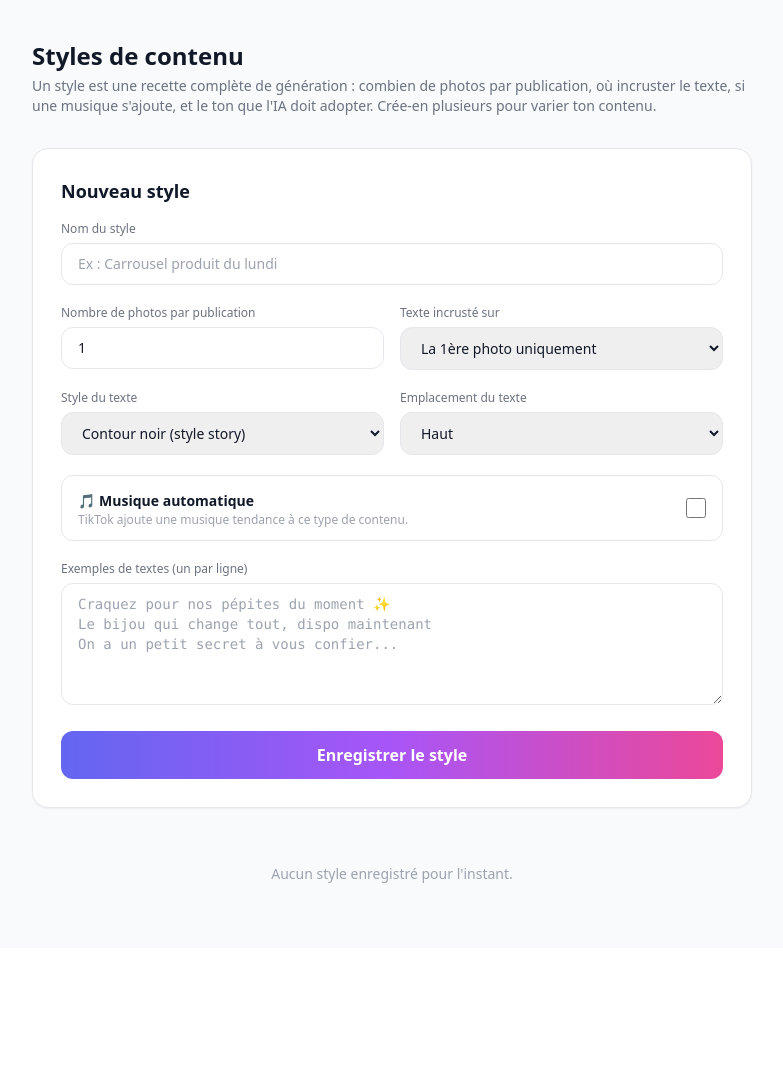
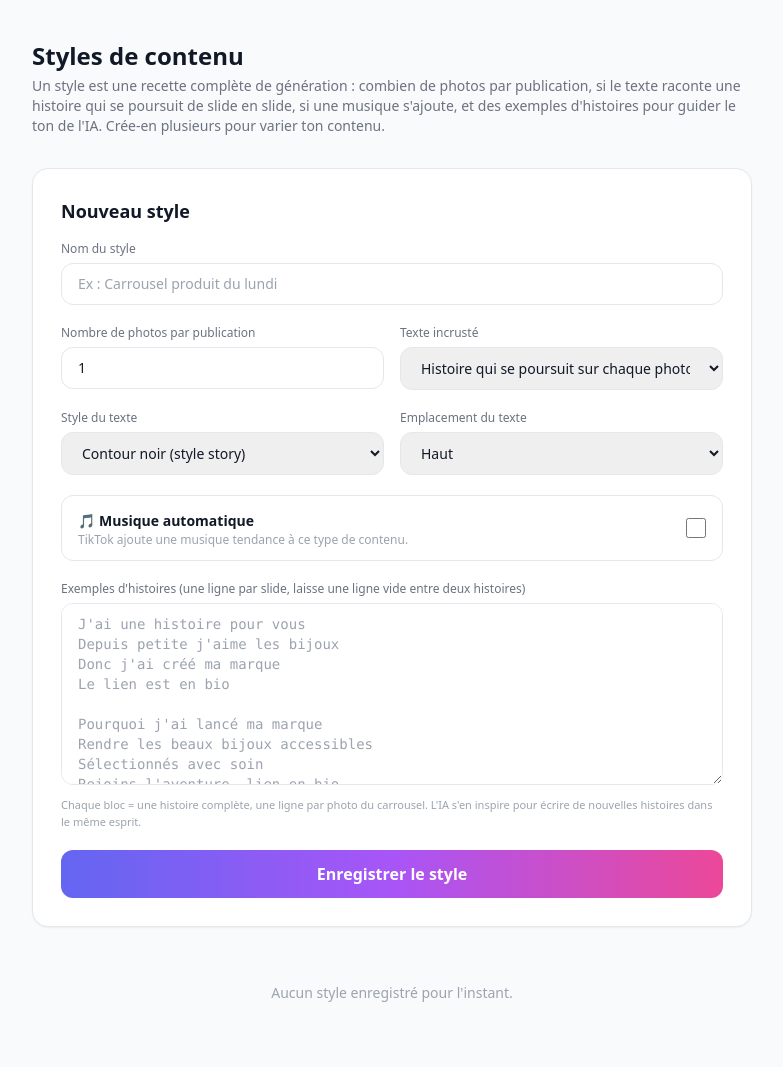
Before and after one commit to arthurgrange61/contentai-studio-backend, a FastAPI app: template templates/styles.html in a window 1280 px wide. Shown: the part 65-1132 px from the top of the page, without its empty margins (248-1031 px from the left). Before the commit the page ends 948 px from the top, so only its background shows below. Run offline with FastAPI, Linux system fonts and the light colour scheme; the template is opened without the code that fills it, so the values that code supplies are empty; parts of the project's set-up code (start-up, migrations or seed data) failed here and were passed over; some libraries are stand-ins or nearby versions.

Commit message:
Passe à un vrai storytelling multi-slides (une ligne différente par photo)
Avant : un seul texte incrusté, appliqué tel quel sur une/toutes les photos
du carrousel. Maintenant : l'IA écrit une histoire complète qui se poursuit
de slide en slide (accroche → suite → CTA), chaque photo recevant sa propre
ligne — porté depuis la logique STORIES de ~/bijoux-tiktok/make_carousel_3.py.

- Les exemples de style peuvent désormais être des histoires complètes
  (plusieurs lignes, une par slide), saisies dans le formulaire avec une
  ligne vide entre deux histoires
- Rétrocompatible avec les anciens styles (exemples à une seule ligne)
- L'aperçu ("Voir un exemple") affiche la ligne d'histoire sous chaque photo
- overlay_position simplifié à deux choix : histoire sur toutes les photos,
  ou aucun texte (légende seule) — "1ère/dernière photo" n'avait plus de
  sens dans une logique de récit continu

```diff
--- a/main.py
+++ b/main.py
@@ -80,6 +80,9 @@ async def lifespan(app: FastAPI):
 app = FastAPI(title="ContentAI Studio — Zernio integration", lifespan=lifespan)
 app.mount("/static", StaticFiles(directory=os.path.join(BASE_DIR, "static")), name="static")
 templates = Jinja2Templates(directory=os.path.join(BASE_DIR, "templates"))
+templates.env.filters["stories_to_text"] = lambda stories: "\n\n".join(
+    "\n".join(story) for story in (stories or [])
+)
 
 SESSION_SECRET = os.environ.get("SESSION_SECRET", "dev-secret-change-me")
 signer = URLSafeSerializer(SESSION_SECRET, salt="contentai-studio-session")
@@ -153,6 +156,20 @@ async def home(request: Request):
 
 
 EMAIL_RE = re.compile(r"^[^@\s]+@[^@\s]+\.[^@\s]+$")
+
+
+def _parse_example_stories(raw: str) -> list[list[str]]:
+    """
+    Le champ "Exemples" contient des histoires (une ligne par slide), les
+    histoires étant séparées par une ligne vide. Renvoie une liste d'histoires,
+    chacune étant la liste de ses lignes.
+    """
+    stories = []
+    for block in raw.replace("\r\n", "\n").split("\n\n"):
+        lines = [line.strip() for line in block.splitlines() if line.strip()]
+        if lines:
+            stories.append(lines)
+    return stories
 
 
 @app.post("/signup", response_class=HTMLResponse)
@@ -341,7 +358,7 @@ async def styles_create(
     if not user_id:
         return RedirectResponse("/", status_code=303)
 
-    example_texts = [line.strip() for line in examples.splitlines() if line.strip()]
+    example_texts = _parse_example_stories(examples)
     photo_count = max(1, min(10, photo_count))
 
     async with db.get_session() as session:
@@ -376,7 +393,7 @@ async def styles_edit(
     if not user_id:
         return RedirectResponse("/", status_code=303)
 
-    example_texts = [line.strip() for line in examples.splitlines() if line.strip()]
+    example_texts = _parse_example_stories(examples)
     photo_count = max(1, min(10, photo_count))
 
     async with db.get_session() as session:
@@ -415,26 +432,20 @@ async def styles_preview(style_id: str, request: Request):
         random.shuffle(pool)
         chosen = [pool[i % len(pool)] for i in range(style.photo_count)]
 
+        no_text = style.overlay_position == "none"
         ai_result = await ai_writer.generate_content_piece(
             business_name=user.business_name,
             example_texts=style.example_texts or [],
             piece_index=0,
             total_pieces=1,
+            num_slides=len(chosen),
         )
-
-        n = len(chosen)
-        overlay_indexes = {
-            "none": set(),
-            "first": {0},
-            "last": {n - 1},
-            "all": set(range(n)),
-        }.get(style.overlay_position, {0})
 
         carousel_images = []
         async with httpx.AsyncClient(timeout=30) as client:
             for i, photo in enumerate(chosen):
                 photo_bytes = (await client.get(photo.url)).content
-                text = ai_result["overlay_text"] if i in overlay_indexes else ""
+                text = "" if no_text else ai_result["story_lines"][i]
                 composed = imaging.overlay_text_on_image(
                     photo_bytes, text, style=style.text_style, position=style.text_placement
                 )
@@ -447,6 +458,7 @@ async def styles_preview(style_id: str, request: Request):
                 "business_name": user.business_name,
                 "style": style,
                 "carousel_images": carousel_images,
+                "story_lines": [] if no_text else ai_result["story_lines"],
                 "caption": ai_result["caption"],
             },
         )
@@ -656,35 +668,30 @@ async def _run_batch(user_id: str, content_ids: list[str]):
                 # TikTok utilise la légende comme titre du carrousel photo, plafonné
                 # à 90 caractères — les autres plateformes sont bien plus larges.
                 has_tiktok = any(a.get("platform") == "tiktok" for a in selected_accounts)
+                n = len(item.photo_urls)
+                no_text = overlay_position == "none"
                 ai_result = await ai_writer.generate_content_piece(
                     business_name=user.business_name,
                     example_texts=style_examples,
                     piece_index=idx,
                     total_pieces=total,
+                    num_slides=n,
                     max_caption_length=90 if has_tiktok else 220,
                 )
-
-                n = len(item.photo_urls)
-                overlay_indexes = {
-                    "none": set(),
-                    "first": {0},
-                    "last": {n - 1},
-                    "all": set(range(n)),
-                }.get(overlay_position, {0})
 
                 composed_urls = []
                 async with httpx.AsyncClient(timeout=30) as client:
                     for i, photo_url in enumerate(item.photo_urls):
-                        if i in overlay_indexes:
-                            photo_bytes = (await client.get(photo_url)).content
-                            composed = imaging.overlay_text_on_image(
-                                photo_bytes, ai_result["overlay_text"], style=text_style, position=text_placement
-                            )
-                            composed_urls.append(
-                                await zernio.upload_media(f"generated_{content_id}_{i}.jpg", "image/jpeg", composed)
-                            )
-                        else:
+                        if no_text:
                             composed_urls.append(photo_url)
+                            continue
+                        photo_bytes = (await client.get(photo_url)).content
+                        composed = imaging.overlay_text_on_image(
+                            photo_bytes, ai_result["story_lines"][i], style=text_style, position=text_placement
+                        )
+                        composed_urls.append(
+                            await zernio.upload_media(f"generated_{content_id}_{i}.jpg", "image/jpeg", composed)
+                        )
 
                 # +5 min de marge côté Zernio pour éviter les bugs de publication trop
                 # proche de "maintenant" (l'heure affichée au client reste inchangée,
@@ -703,7 +710,7 @@ async def _run_batch(user_id: str, content_ids: list[str]):
                     auto_add_music=music_enabled,
                 )
 
-                item.overlay_text = ai_result["overlay_text"]
+                item.overlay_text = " / ".join(ai_result["story_lines"])
                 item.caption = ai_result["caption"]
                 item.composed_urls = composed_urls
                 if result.get("error"):
--- a/templates/style_preview.html
+++ b/templates/style_preview.html
@@ -26,7 +26,9 @@
         {% for image in carousel_images %}
         <div class="rounded-xl overflow-hidden border border-gray-200">
           <img src="{{ image }}" class="w-full aspect-[9/16] object-cover"/>
-          <p class="text-[10px] text-gray-400 text-center py-1">Photo {{ loop.index }}</p>
+          <p class="text-[10px] text-gray-500 text-center py-1 px-1">
+            {% if story_lines and loop.index0 < story_lines|length %}« {{ story_lines[loop.index0] }} »{% else %}Photo {{ loop.index }}{% endif %}
+          </p>
         </div>
         {% endfor %}
       </div>
--- a/templates/styles.html
+++ b/templates/styles.html
@@ -17,8 +17,9 @@
     <h1 class="text-2xl font-bold mb-1">Styles de contenu</h1>
     <p class="text-sm text-gray-500 mb-8">
       Un style est une recette complète de génération : combien de photos par publication,
-      où incruster le texte, si une musique s'ajoute, et le ton que l'IA doit adopter.
-      Crée-en plusieurs pour varier ton contenu.
+      si le texte raconte une histoire qui se poursuit de slide en slide, si une musique
+      s'ajoute, et des exemples d'histoires pour guider le ton de l'IA. Crée-en plusieurs
+      pour varier ton contenu.
     </p>
 
     <div class="bg-white border border-gray-200 rounded-2xl shadow-sm p-7 mb-8">
@@ -37,12 +38,10 @@
               class="w-full border border-gray-200 rounded-xl px-4 py-2.5 text-sm focus:border-indigo-500 outline-none"/>
           </div>
           <div>
-            <label class="block text-xs font-medium text-gray-500 mb-1.5">Texte incrusté sur</label>
+            <label class="block text-xs font-medium text-gray-500 mb-1.5">Texte incrusté</label>
             <select name="overlay_position" class="w-full border border-gray-200 rounded-xl px-4 py-2.5 text-sm focus:border-indigo-500 outline-none">
-              <option value="first" selected>La 1ère photo uniquement</option>
-              <option value="last">La dernière photo uniquement</option>
-              <option value="all">Toutes les photos</option>
-              <option value="none">Aucune (légende seule)</option>
+              <option value="all" selected>Histoire qui se poursuit sur chaque photo</option>
+              <option value="none">Aucun texte (légende seule)</option>
             </select>
           </div>
         </div>
@@ -75,9 +74,10 @@
         </label>
 
         <div>
-          <label class="block text-xs font-medium text-gray-500 mb-1.5">Exemples de textes (un par ligne)</label>
-          <textarea name="examples" rows="5" placeholder="Craquez pour nos pépites du moment ✨&#10;Le bijou qui change tout, dispo maintenant&#10;On a un petit secret à vous confier..."
+          <label class="block text-xs font-medium text-gray-500 mb-1.5">Exemples d'histoires (une ligne par slide, laisse une ligne vide entre deux histoires)</label>
+          <textarea name="examples" rows="8" placeholder="J'ai une histoire pour vous&#10;Depuis petite j'aime les bijoux&#10;Donc j'ai créé ma marque&#10;Le lien est en bio&#10;&#10;Pourquoi j'ai lancé ma marque&#10;Rendre les beaux bijoux accessibles&#10;Sélectionnés avec soin&#10;Rejoins l'aventure, lien en bio"
             class="w-full border border-gray-200 rounded-xl px-4 py-2.5 text-sm font-mono focus:border-indigo-500 focus:ring-2 focus:ring-indigo-100 outline-none"></textarea>
+          <p class="text-[11px] text-gray-400 mt-1.5">Chaque bloc = une histoire complète, une ligne par photo du carrousel. L'IA s'en inspire pour écrire de nouvelles histoires dans le même esprit.</p>
         </div>
 
         <button type="submit" class="w-full grad-bg text-white font-semibold rounded-xl py-3">Enregistrer le style</button>
@@ -91,7 +91,7 @@
         <div class="flex items-center justify-between mb-2">
           <h3 class="font-semibold">{{ style.name }}</h3>
           <div class="flex items-center gap-3">
-            <a href="/styles/{{ style.id }}/preview" class="text-xs text-indigo-600 hover:underline font-medium">Voir 3 exemples</a>
+            <a href="/styles/{{ style.id }}/preview" class="text-xs text-indigo-600 hover:underline font-medium">Voir un exemple</a>
             <button type="button" onclick="toggleEdit('edit-{{ style.id }}')" class="text-xs text-gray-500 hover:text-gray-900 font-medium">Modifier</button>
             <form method="post" action="/styles/delete/{{ style.id }}">
               <button type="submit" class="text-xs text-gray-400 hover:text-red-600">Supprimer</button>
@@ -103,7 +103,7 @@
             {{ style.photo_count }} photo{{ 's' if style.photo_count > 1 else '' }}
           </span>
           <span class="text-xs bg-gray-100 text-gray-600 rounded-full px-2.5 py-1">
-            Texte : {{ {'first':'1ère photo','last':'dernière photo','all':'toutes les photos','none':'aucune'}[style.overlay_position] }}
+            Texte : {{ {'first':'histoire','last':'histoire','all':'histoire','none':'aucun'}[style.overlay_position] }}
           </span>
           {% if style.overlay_position != 'none' %}
           <span class="text-xs bg-gray-100 text-gray-600 rounded-full px-2.5 py-1">
@@ -115,9 +115,11 @@
           {% endif %}
         </div>
         {% if style.example_texts %}
-        <ul class="text-xs text-gray-500 space-y-1">
-          {% for ex in style.example_texts %}<li>« {{ ex }} »</li>{% endfor %}
-        </ul>
+        <div class="space-y-2">
+          {% for story in style.example_texts %}
+          <p class="text-xs text-gray-500">« {{ story|join(' → ') }} »</p>
+          {% endfor %}
+        </div>
         {% else %}
         <p class="text-xs text-gray-400">Aucun exemple — l'IA improvisera un ton vendeur par défaut.</p>
         {% endif %}
@@ -136,12 +138,10 @@
                   class="w-full border border-gray-200 rounded-xl px-4 py-2.5 text-sm focus:border-indigo-500 outline-none"/>
               </div>
               <div>
-                <label class="block text-xs font-medium text-gray-500 mb-1.5">Texte incrusté sur</label>
+                <label class="block text-xs font-medium text-gray-500 mb-1.5">Texte incrusté</label>
                 <select name="overlay_position" class="w-full border border-gray-200 rounded-xl px-4 py-2.5 text-sm focus:border-indigo-500 outline-none">
-                  <option value="first" {{ 'selected' if style.overlay_position == 'first' }}>La 1ère photo uniquement</option>
-                  <option value="last" {{ 'selected' if style.overlay_position == 'last' }}>La dernière photo uniquement</option>
-                  <option value="all" {{ 'selected' if style.overlay_position == 'all' }}>Toutes les photos</option>
-                  <option value="none" {{ 'selected' if style.overlay_position == 'none' }}>Aucune (légende seule)</option>
+                  <option value="all" {{ 'selected' if style.overlay_position != 'none' }}>Histoire qui se poursuit sur chaque photo</option>
+                  <option value="none" {{ 'selected' if style.overlay_position == 'none' }}>Aucun texte (légende seule)</option>
                 </select>
               </div>
             </div>
@@ -168,9 +168,9 @@
               <input type="checkbox" name="music_enabled" value="on" {{ 'checked' if style.music_enabled }} class="w-5 h-5 accent-indigo-600"/>
             </label>
             <div>
-              <label class="block text-xs font-medium text-gray-500 mb-1.5">Exemples de textes (un par ligne)</label>
-              <textarea name="examples" rows="4"
-                class="w-full border border-gray-200 rounded-xl px-4 py-2.5 text-sm font-mono focus:border-indigo-500 outline-none">{{ style.example_texts|join('\n') }}</textarea>
+              <label class="block text-xs font-medium text-gray-500 mb-1.5">Exemples d'histoires (une ligne par slide, ligne vide entre deux histoires)</label>
+              <textarea name="examples" rows="6"
+                class="w-full border border-gray-200 rounded-xl px-4 py-2.5 text-sm font-mono focus:border-indigo-500 outline-none">{{ style.example_texts|stories_to_text }}</textarea>
             </div>
             <button type="submit" class="w-full grad-bg text-white font-semibold rounded-xl py-2.5">Enregistrer les modifications</button>
           </form>
```
Also changed, not shown: ai_writer.py (+51 -18 lines).
